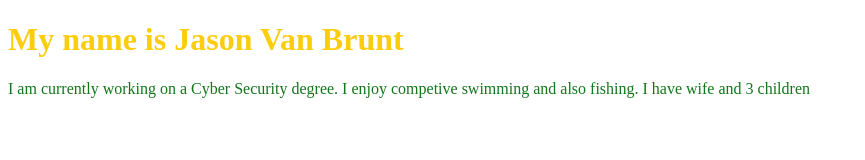
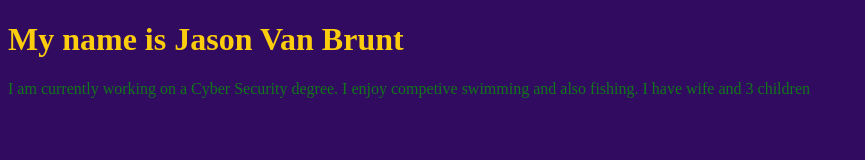
Before and after one commit to vanbruntj/vanbruntj.github.io, a plain HTML site: page index.html in a window 1280 px wide. Shown: the whole page, without its empty margins (0-865 px from the left). Drawn offline with Linux system fonts and the light colour scheme.

Commit message:
Update index.html

```diff
--- a/index.html
+++ b/index.html
@@ -3,7 +3,7 @@
 <head>
 <title> My Personal Introduction</title>
 <style>
-body {background color: #310B60;}
+body {background-color: #310B60;}
 h1 {color: #FCCD0C;}
 p {color: #12761A;}
 </style>
```
